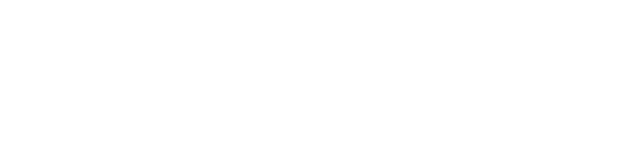
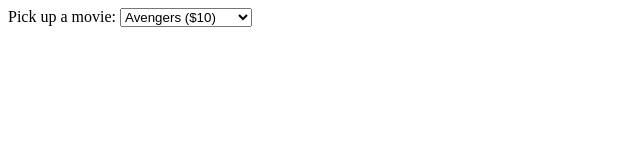
Before and after one commit to Jing-Gu/movie-seat-booking, a plain HTML site: page index.html in a window 1280 px wide. Shown: the whole page, without its empty margins (0-640 px from the left). Drawn offline with Linux system fonts and the light colour scheme.

Commit message:
added div

```diff
--- a/index.html
+++ b/index.html
@@ -3,7 +3,19 @@
   <head>
     <meta charset="UTF-8" />
     <meta name="viewport" content="width=device-width, initial-scale=1.0" />
-    <title>Movie Seat Selection</title>
+    <title>Movie Seat Booking</title>
   </head>
-  <body></body>
+  <body>
+    <div class="movie-container">
+      <label>Pick up a movie:</label>
+      <select id="movie">
+        <option value="10">Avengers ($10)</option>
+        <option value="12">Joker ($12)</option>
+        <option value="8">Toy Story ($8)</option>
+        <option value="9">The Lion King ($9)</option>
+      </select>
+    </div>
+
+    <script src="script.js"></script>
+  </body>
 </html>
```
